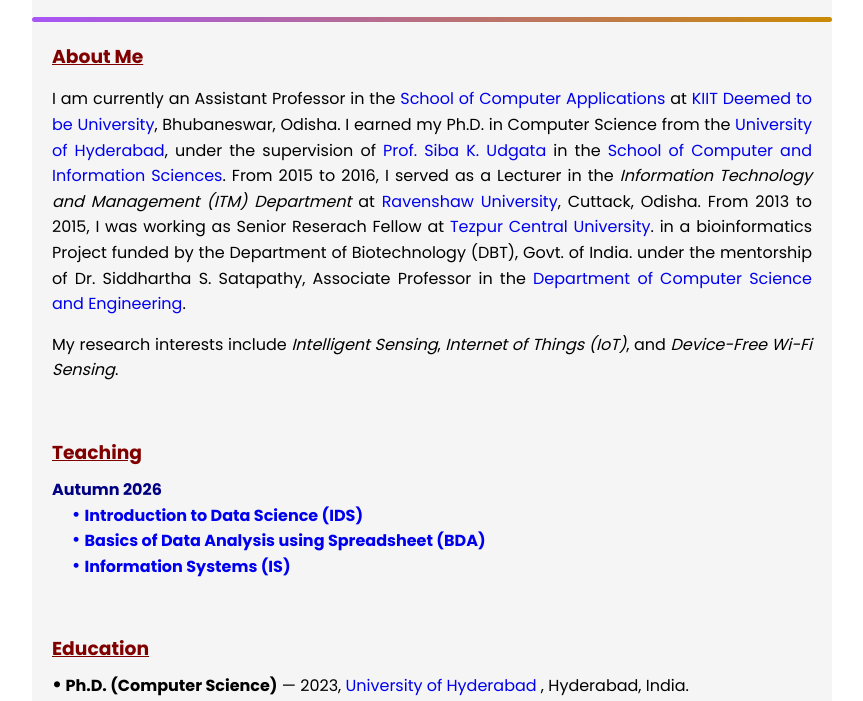
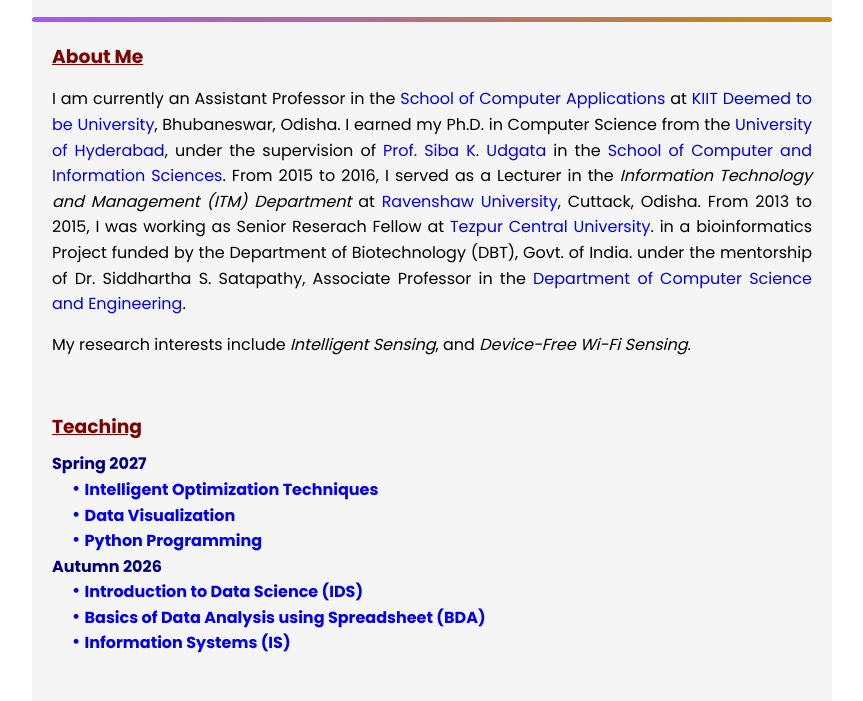
Before and after one commit to ajitsahoocs/ajitsahoocs.github.io, a plain HTML site: page index.html in a window 1280 px wide. Shown: the part 313-1014 px from the top of the page, without its empty margins (208-1071 px from the left). Drawn offline with nearby package versions, Linux system fonts and the light colour scheme.

Commit message:
Update index.html

```diff
--- a/index.html
+++ b/index.html
@@ -99,7 +99,7 @@
     </p>
     <p>
       My research interests include <em>Intelligent Sensing</em>,
-      <em>Internet of Things (IoT)</em>, and <em>Device-Free Wi-Fi Sensing</em>.
+     and <em>Device-Free Wi-Fi Sensing</em>.
     </p>
 
 </section>
@@ -108,6 +108,11 @@
 <section id="teaching" class="section">
   <h3><a href="#teaching" class="section-link" style="text-decoration:underline;">Teaching</a> </h3>
    <p style="margin-top:10px;">
+    <strong style="color:#000080;"> Spring 2027</strong><br>
+    <a href="#" target="_blank" style="margin-left:20px;"> <span style="font-size: 20px; line-height: 1;">&bull;</span> <strong> Intelligent Optimization Techniques </strong></a> <br>
+    <a href="#" target="_blank" style="margin-left:20px;"> <span style="font-size: 20px; line-height: 1;">&bull;</span> <strong> Data Visualization </strong></a> <br>
+    <a href="#" target="_blank" style="margin-left:20px;"> <span style="font-size: 20px; line-height: 1;">&bull;</span> <strong> Python Programming </strong></a> <br>
+
    <strong style="color:#000080;"> Autumn 2026 </strong><br>
    <a href="#" target="_blank" style="margin-left:20px;"> <span style="font-size: 20px; line-height: 1;">&bull;</span> <strong> Introduction to Data Science (IDS)</strong></a> <br>
    <a href="#" target="_blank" style="margin-left:20px;"> <span style="font-size: 20px; line-height: 1;">&bull;</span> <strong> Basics of Data Analysis using Spreadsheet (BDA)</strong></a><br>
```
